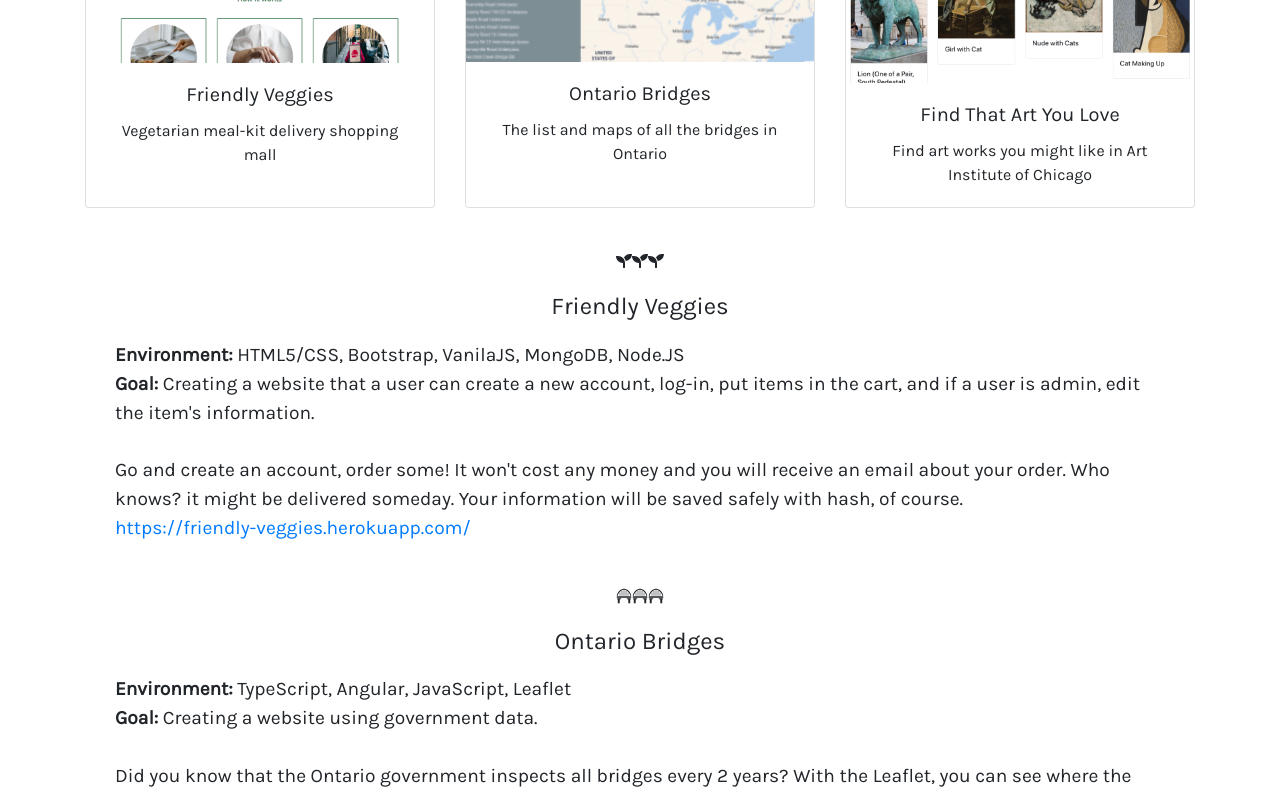
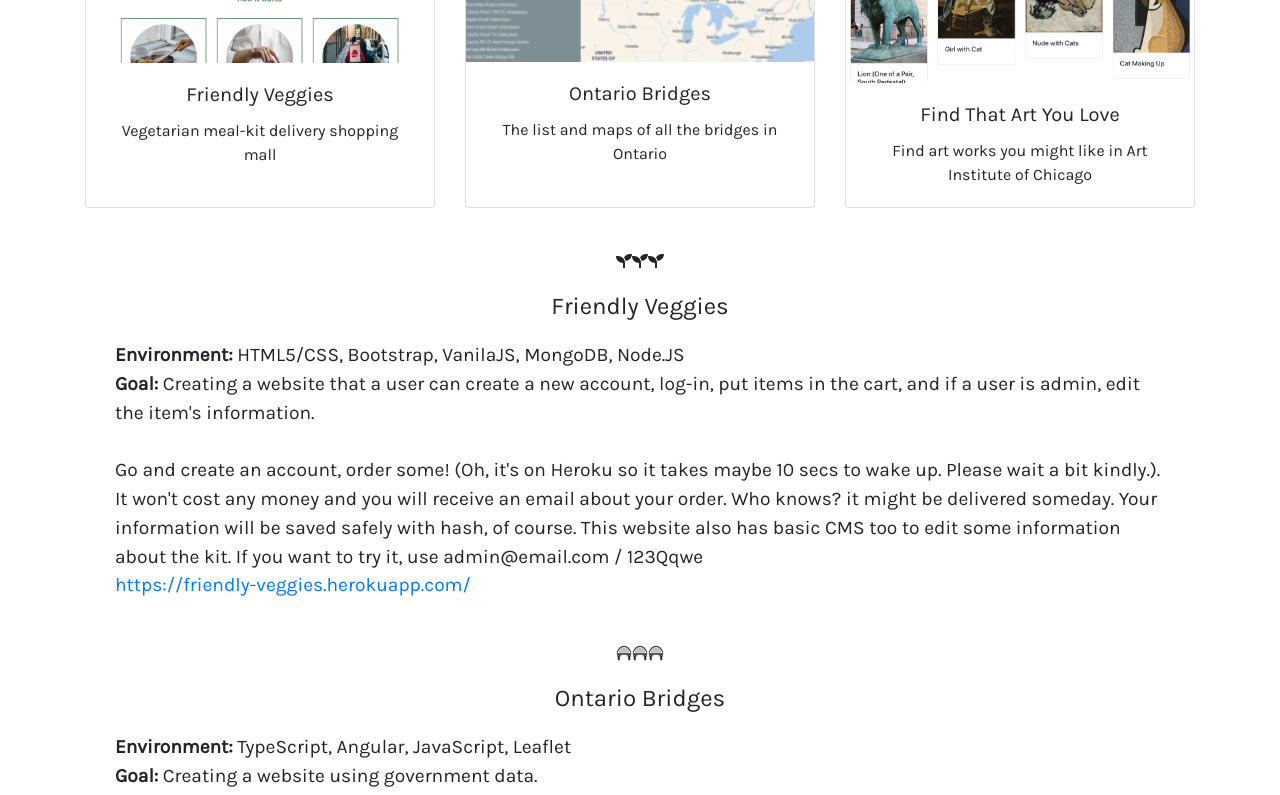
Before and after one commit to yulque/portfolio, a React (Create React App) app: page /portfolio in a window 1280 px wide. Shown: the part 481-1276 px from the top of the page. Built offline with nearby package versions, Linux system fonts and the light colour scheme.

Commit message:
fontsize updated

```diff
--- a/src/Portfolio.js
+++ b/src/Portfolio.js
@@ -65,10 +65,13 @@
             items in the cart, and if a user is admin, edit the item's
             information.
             <br />
-            <br /> Go and create an account, order some! It won't cost any money
-            and you will receive an email about your order. Who knows? it might
-            be delivered someday. Your information will be saved safely with
-            hash, of course.
+            <br /> Go and create an account, order some! (Oh, it's on Heroku so
+            it takes maybe 10 secs to wake up. Please wait a bit kindly.). It
+            won't cost any money and you will receive an email about your order.
+            Who knows? it might be delivered someday. Your information will be
+            saved safely with hash, of course. This website also has basic CMS
+            too to edit some information about the kit. If you want to try it,
+            use admin@email.com / 123Qqwe
             <br />
             <a
               target="_blank"
```
